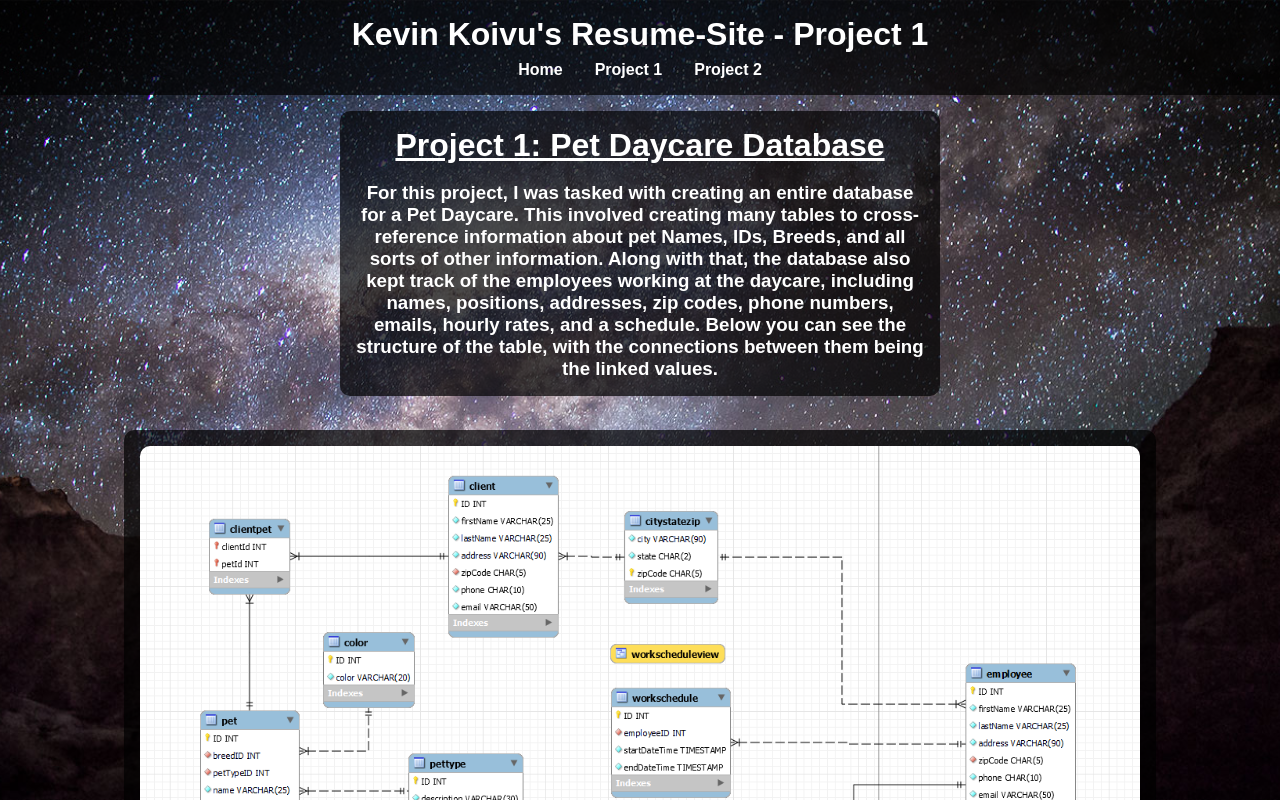
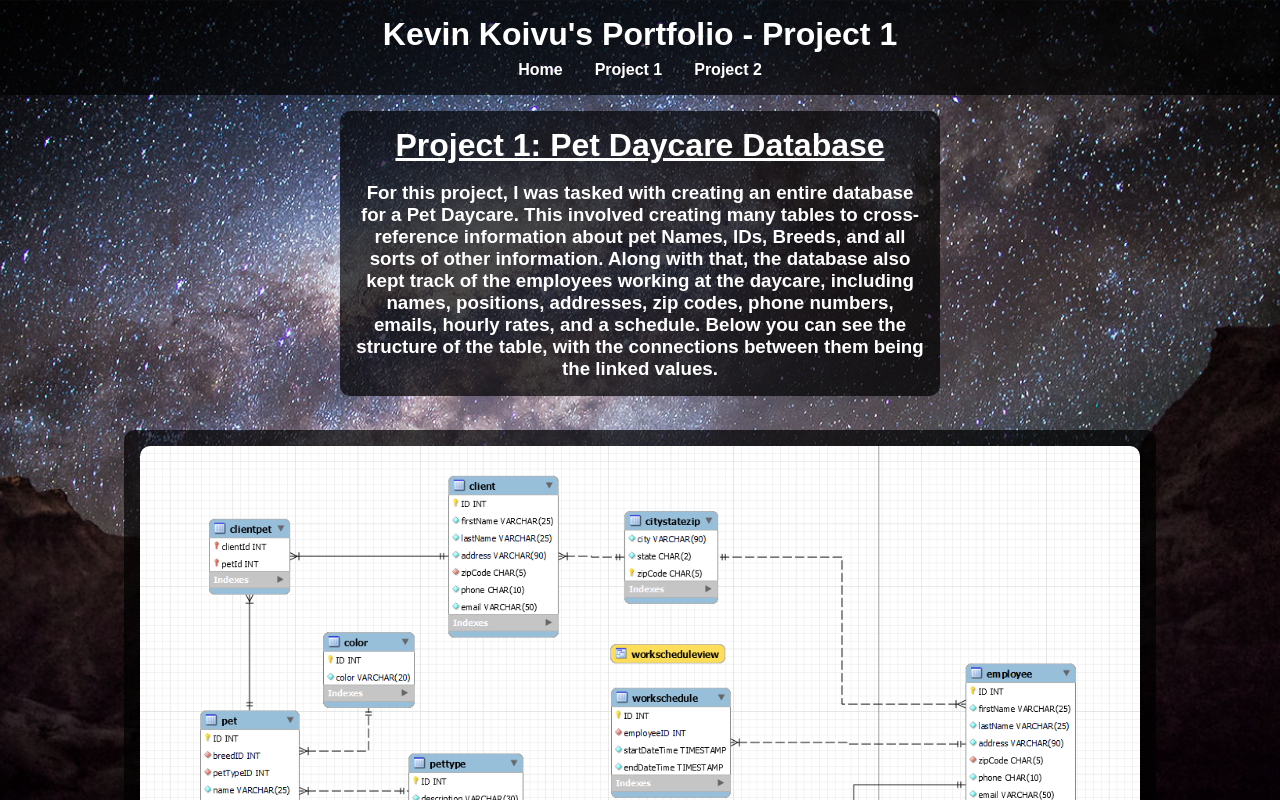
Before and after one commit to ThirdRateHuntingCrew/thirdratehuntingcrew.github.io, a plain HTML site: page project1.html in a window 1280 px wide. Shown: the top 800 px of the page. Drawn offline with Linux system fonts and the light colour scheme.

Commit message:
Fix HTML structure and update project title

```diff
--- a/project1.html
+++ b/project1.html
@@ -10,7 +10,7 @@
 
 <body class="space1-bg">
  <header>
-     <h1>Kevin Koivu's Resume-Site - Project 1</h1>
+     <h1>Kevin Koivu's Portfolio - Project 1</h1>
   <nav>
    <ul>
     <li><a href="index.html">Home</a></li>
```
